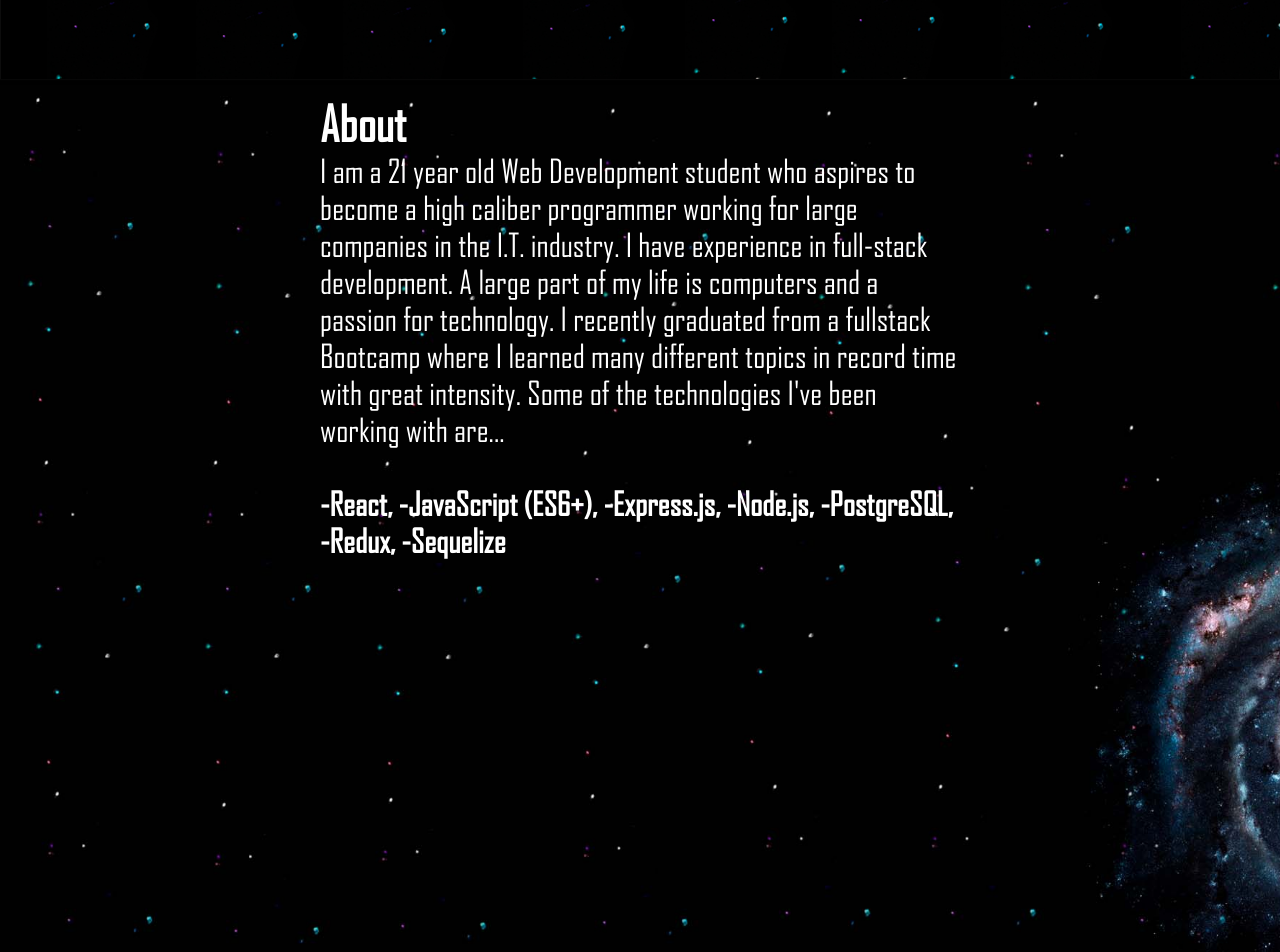
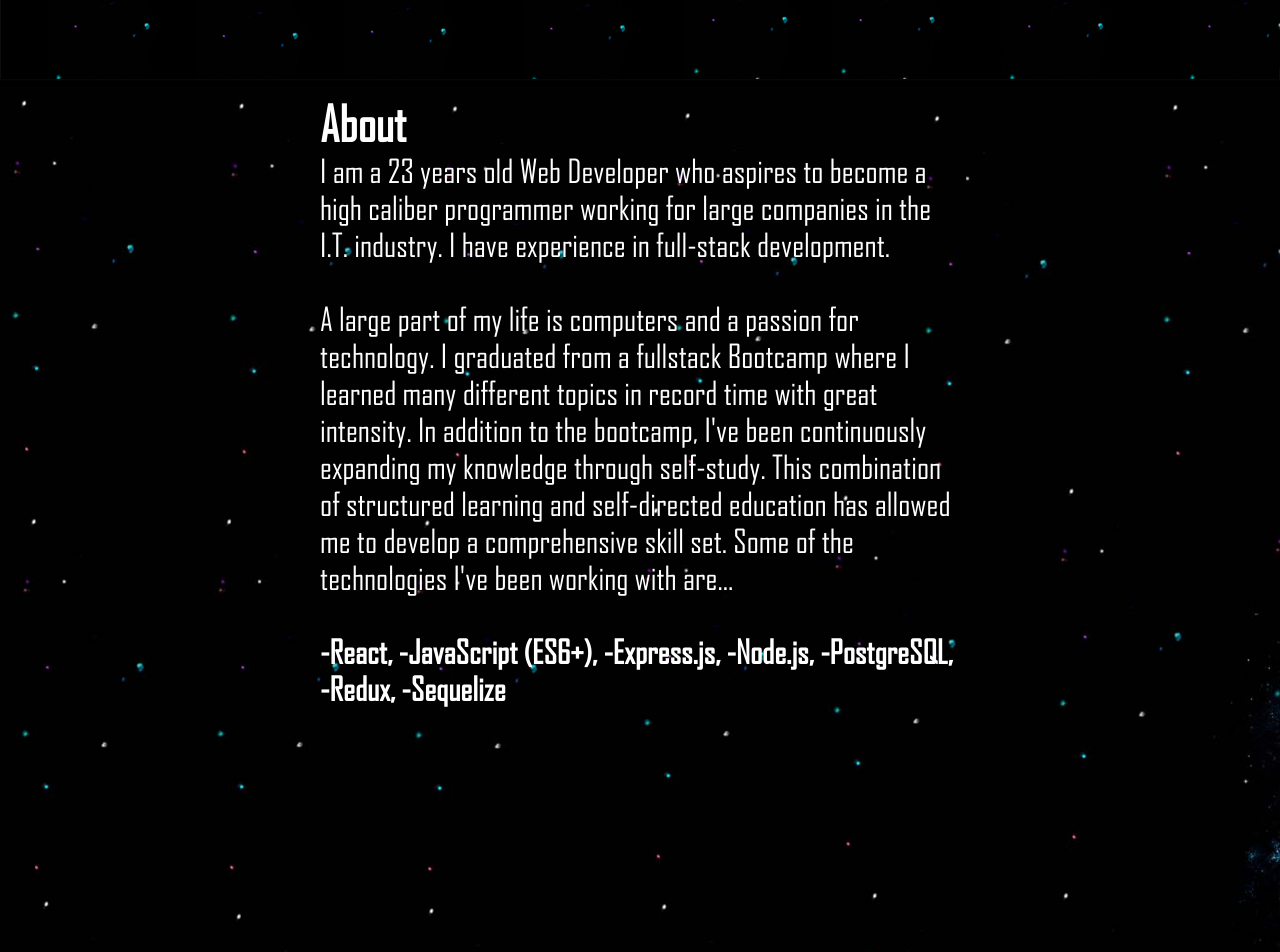
Before and after one commit to ivorojas/Portafolio, a React (Create React App) app: page / in a window 1280 px wide. Shown: the part 721-1673 px from the top of the page. Built offline with nearby package versions, Linux system fonts and the light colour scheme; a web font is replaced by a local one.

Commit message:
datos actualizacion

```diff
--- a/src/App.js
+++ b/src/App.js
@@ -2,13 +2,6 @@
 import Home from "./components/Home";
 import About from "./components/About";
 import Work from "./components/Work";
-import {
-  BrowserRouter as Router,
-  Switch,
-  Route,
-  Link,
-  NavLink,
-} from "react-router-dom";
 
 function App() {
   return (
--- a/src/components/About.jsx
+++ b/src/components/About.jsx
@@ -7,15 +7,19 @@
       <h2>About </h2>
 
 <p>
-I am a 21 year old Web
-Development student who
+I am a 23 years old Web
+Developer who
 aspires to become a high
 caliber programmer
 working for large
 companies in the I.T.
 industry. I have experience
 in full-stack development.
-A large part of my life is computers and a passion for technology. I recently graduated from a fullstack Bootcamp where I learned many different topics in record time with great intensity.
+<br/>
+<br/>
+A large part of my life is computers and a passion for technology. I graduated from a fullstack Bootcamp where I learned many different topics in record time with great intensity.
+In addition to the bootcamp, I've been continuously expanding my knowledge through self-study.
+This combination of structured learning and self-directed education has allowed me to develop a comprehensive skill set.
 Some of the technologies I've been working with are...
 
 <br/>
--- a/src/components/Home.css
+++ b/src/components/Home.css
@@ -79,7 +79,7 @@
     }
   }
 
-  @media (max-width: 350px) {
+  @media (max-width: 380px) {
     .home-container {
         justify-content: flex-start;
         padding-top: 2rem;
@@ -87,6 +87,9 @@
     #ivo-rojas {
         position: relative;
         left: -0.3rem;
-        font-size: 7rem;
+        font-size: 6.5rem;
+    }
+    #texto-landing {
+        padding-top: 3.4rem;
     }
   }
--- a/src/components/Home.jsx
+++ b/src/components/Home.jsx
@@ -1,7 +1,6 @@
 import React from 'react'
 import "./Home.css"
 import NavBar from "./NavBar";
-import About from "./About";
 import Logo from "../img/logo.png"
 
 export default function Home() {
@@ -20,7 +19,7 @@
           <p id='introduction' >I'm a full-stack developer from Argentina, Buenos Aires, with strong Front-End skills. I am currently entering the IT world to develop web experiences and overcome new challenges. </p>
           </div>
           <div id='logo' >
-            <img src={Logo} width="190px" />
+            <img src={Logo} alt='logo' width="190px" />
           </div>
 
       </div>
--- a/src/components/NavBar.jsx
+++ b/src/components/NavBar.jsx
@@ -1,7 +1,5 @@
 import React from 'react'
-  import { NavHashLink } from 'react-router-hash-link';
- // import { FiMenu } from "react-icons/fi";
-
+import { NavHashLink } from 'react-router-hash-link';
 import "./NavBar.css"
 
 export default function NavBar() {
--- a/src/components/Work.jsx
+++ b/src/components/Work.jsx
@@ -2,7 +2,6 @@
 import './Work.css'
 import dogs from '../img/pantallazo-dogs.jpg'
 import weather from '../img/captura-weather.jpg'
-import linkLogo from  '../img/link-icon.png'
 import github from '../img/logotipo-de-github.png'
 import linkedinLogo from '../img/linkedin-icon-logo.png'
 
--- a/src/index.js
+++ b/src/index.js
@@ -4,10 +4,6 @@
 import App from "./App";
 import {
   BrowserRouter as Router,
-  Switch,
-  Route,
-  Link,
-  NavLink,
 } from "react-router-dom";
 
 const root = ReactDOM.createRoot(document.getElementById("root"));
```
